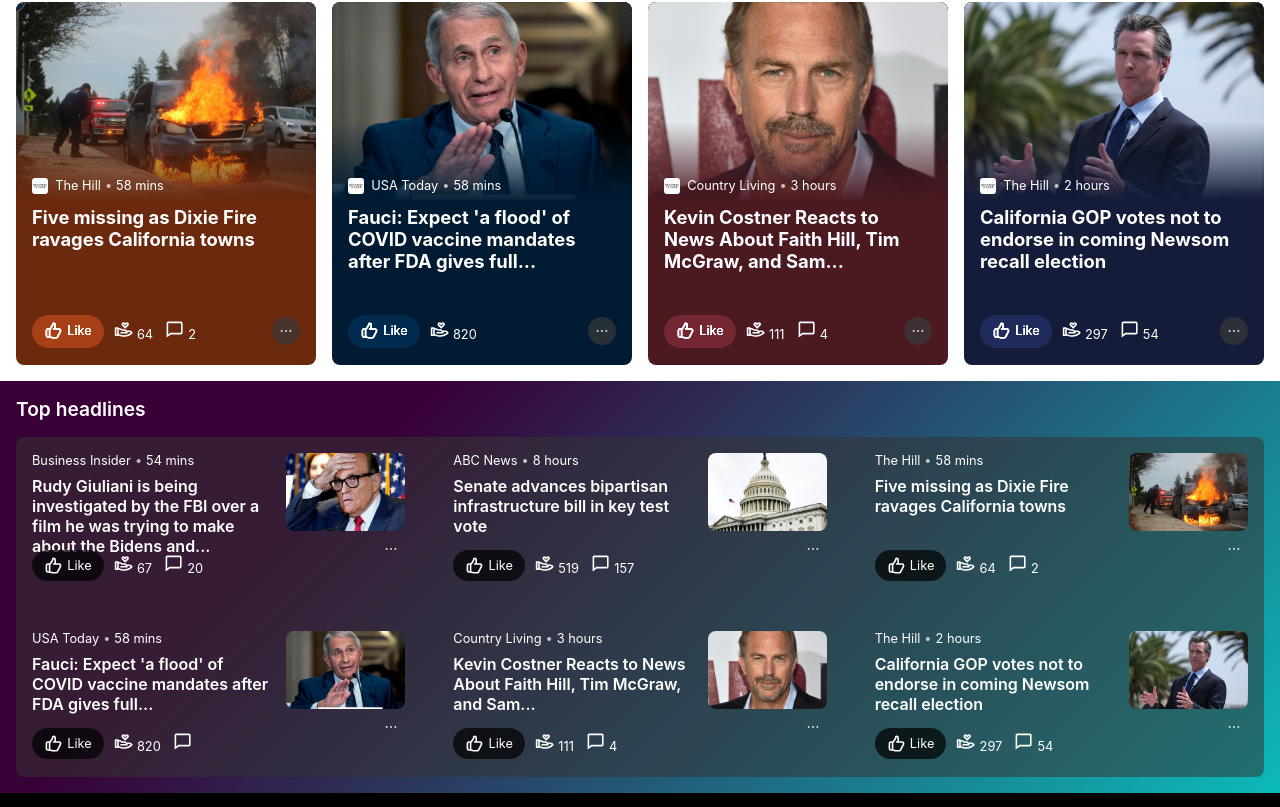
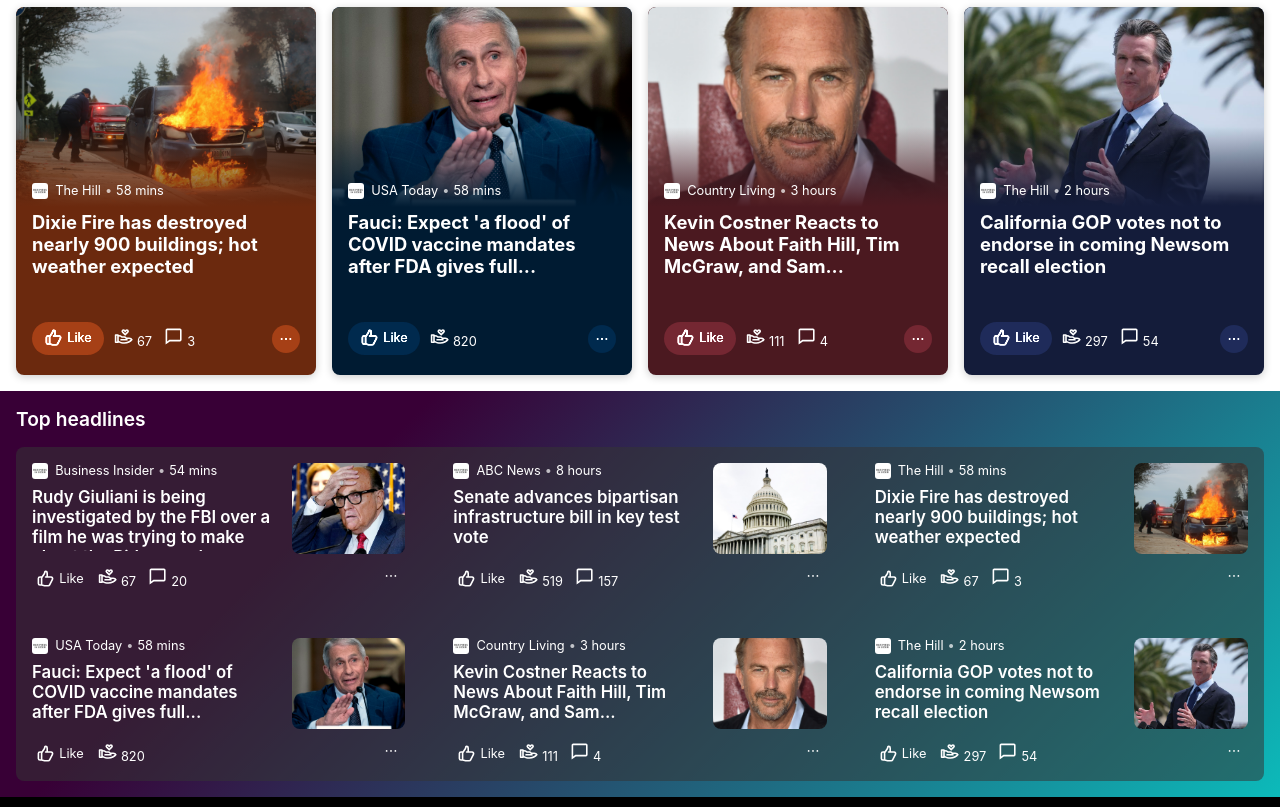
Before and after one commit to cxs2549/react-bing, a React (Create React App) app: page /#/ in a window 1280 px wide. Shown: the part 855-1662 px from the top of the page. Built offline with nearby package versions, Linux system fonts and the light colour scheme.

Commit message:
fix article props

```diff
--- a/src/components/Header/Bottombar/Icons/Icons.js
+++ b/src/components/Header/Bottombar/Icons/Icons.js
@@ -46,7 +46,7 @@
             </Link>
           </li>
           <li>
-            <NavLink to="/article/id">
+            <NavLink to="/articles/id">
               <FaRegNewspaper />
             </NavLink>
           </li>
--- a/src/data/articles.js
+++ b/src/data/articles.js
@@ -58,13 +58,13 @@
   },
   {
     id: 4,
-    headline: "Five missing as Dixie Fire ravages California towns",
+    headline: "Dixie Fire has destroyed nearly 900 buildings; hot weather expected",
     image: article5,
     network: "The Hill",
     sourceImage: bi,
     publishedAt: "58 mins",
-    likes: 64,
-    comments: 2,
+    likes: 67,
+    comments: 3,
     color: "#6B290E"
   },
   {
--- a/src/views/Home/Inner/Articles/Article/Article.js
+++ b/src/views/Home/Inner/Articles/Article/Article.js
@@ -7,6 +7,7 @@
 
 const StyledArticle = styled.div`
   width: 100%;
+  min-width: 260px;
   border-radius: 8px;
   overflow: hidden;
   margin-bottom: 1rem;
@@ -14,29 +15,40 @@
   display: flex;
   flex-flow: column;
   justify-content: space-between;
-  background-color: ${props => (props.color || '#333')};
+  background-color: ${(props) => (props.transparent ? "none" : props.color)};
+  background-image: linear-gradient(
+    to bottom,
+    ${(props) => props.color} ${(props) => (props.transparent ? "60%" : "100%")},
+    transparent
+  );
   overflow: hidden;
+  margin-right: 1rem;
+  box-shadow: var(--boxShadow);
   @media (min-width: 640px) {
     margin-bottom: 0;
   }
   #image {
-
     border-radius: 8px;
     flex-grow: 1;
     position: relative;
     z-index: 1;
     &::after {
-      content: '';
+      content: "";
       position: absolute;
       bottom: 0;
       left: 0;
       height: 5rem;
       right: 0;
-      background-image: linear-gradient(to bottom, transparent, ${props => (props.color || '#333')});
+      background-image: linear-gradient(
+        to top,
+        ${(props) => props.color},
+        transparent
+      );
     }
     img {
       width: 100%;
       height: 100%;
+      min-height: 100%;
       border-radius: 8px;
       object-fit: cover;
       object-position: center center;
@@ -46,26 +58,16 @@
   }
   #textContainer {
     position: relative;
-
   }
   #text {
     width: 100%;
-    color: ${props => (props.text || 'white')};
+    color: ${(props) => props.text || "white"};
     position: relative;
-    bottom: 0;
-    left: 0;
+
     padding: 1rem;
     margin-top: -2.5rem;
     z-index: 10;
-    &::after {
-      content: '';
-      position: absolute;
-      top: 0;
-      left: 0;
-      right: 0;
-      bottom: 0;
-      z-index: 0;
-    }
+
     #source {
       margin-bottom: 0.75rem;
       display: flex;
@@ -89,7 +91,8 @@
       }
     }
     h1 {
-      font-size: 115%;
+      font-size: ${(props) => (props.transparent ? "100%" : "115%")};
+      height: ${(props) => (props.transparent ? "66px" : "auto")};
       position: relative;
       z-index: 2;
       @media (min-width: 1024px) {
@@ -103,6 +106,7 @@
       justify-content: space-between;
       position: relative;
       z-index: 2;
+      height: 40px;
       #trio {
         display: flex;
         align-items: center;
@@ -123,7 +127,7 @@
           margin-right: 0.5rem;
           display: flex;
           align-items: center;
-          background-color: ${props => (props.color)};
+          background-color: ${(props) => props.color};
           filter: brightness(155%);
           border-radius: 99999px;
         }
@@ -133,15 +137,21 @@
         display: flex;
         align-items: center;
         background-color: rgba(58, 58, 58, 0.7);
+        background-color: ${(props) => props.color};
+        filter: brightness(155%);
         border-radius: 99999px;
       }
     }
   }
 `;
 
-const Article = ({ article }) => {
+const Article = ({ article, transparent }) => {
   return (
-    <StyledArticle color={article.color} text={article.text}>
+    <StyledArticle
+      color={article.color}
+      text={article.text}
+      transparent={transparent}
+    >
       <Link id="image" to="/articles/id">
         <img src={article.image} alt="" />
       </Link>
--- a/src/views/Home/Inner/TopHeadlines/Headlines/Headline/Headline.js
+++ b/src/views/Home/Inner/TopHeadlines/Headlines/Headline/Headline.js
@@ -8,7 +8,8 @@
   display: grid;
   grid-template-columns: 2fr 1fr;
   border-bottom: 1px solid rgb(99, 99, 99);
-max-height: 166px;
+  max-height: min-content;
+  gap: 1rem;
   @media (min-width: 768px) {
     border-bottom: none;
   }
@@ -17,16 +18,26 @@
     color: white;
     border-radius: 8px;
     position: relative;
+    padding: 0;
+    display: flex;
+    flex-flow: column;
+    min-height: 140px;
     padding: 1rem;
-
+    padding-right: 0;
+    justify-content: space-between;
     #source {
       margin-bottom: 0.5rem;
       display: flex;
-      justify-content: flex-start
-      img {
+      justify-content: flex-start img {
         max-width: 20px;
         max-height: 20px;
         margin-right: 0.5rem;
+        border-radius: 3px;
+      }
+      img {
+        max-width: 16px;
+        max-height: 16px;
+        margin-right: 0.45rem;
         border-radius: 3px;
       }
       span {
@@ -40,11 +51,13 @@
       }
     }
     h1 {
-      font-size: 100%;
-      height: 56px;
+      font-size: 105%;
+      min-height: 4rem;
+      max-height: 4rem;
+      overflow: hidden;
+      /* height: 56px; */
     }
     #icons {
-      margin-top: 0.75rem;
       display: flex;
       align-items: center;
       justify-content: space-between;
@@ -53,7 +66,7 @@
         align-items: center;
         > div {
           margin-right: 0.5rem;
-          padding: 6px 2px;
+          padding: 0 2px;
         }
         svg {
           font-size: 1.2rem;
@@ -63,11 +76,11 @@
           font-size: 80%;
         }
         #like {
-          padding: 6px 12px;
+          padding: 0 4px;
           margin-right: 0.5rem;
           display: flex;
           align-items: center;
-          background-color: rgba(0, 0, 0, 0.7);
+
           border-radius: 99999px;
         }
       }
@@ -79,15 +92,16 @@
     padding-bottom: 1rem;
     display: flex;
     flex-flow: column;
+    justify-content: space-between;
 
     img {
       max-width: 100%;
-      min-height: 60%;
-      max-height: 60%;
+
+      max-height: 72%;
       object-fit: cover;
       border-radius: 8px;
       flex-grow: 1;
-      margin-bottom: .25rem;
+      margin-bottom: 0.25rem;
     }
     #ellipsis {
       padding: 6px 6px;
@@ -99,13 +113,13 @@
   }
 `;
 
-const Headline = ({headline}) => {
+const Headline = ({ headline }) => {
   return (
     <StyledHeadline>
       <div id="text">
         <div id="innerText">
           <div id="source">
-            <img alt="" />
+            {headline.sourceImage && <img src={headline.sourceImage} alt="" />}
             <span>{headline.network}</span>
             <span>{headline.publishedAt}</span>
           </div>
@@ -120,11 +134,12 @@
                 <RiHandHeartLine />
                 <span>{headline.likes}</span>
               </div>
-
+              {headline.comments && (
                 <div>
                   <BiComment />
                   <span>{headline.comments}</span>
                 </div>
+              )}
             </div>
           </div>
         </div>
--- a/src/views/Home/Inner/Trending/Items/Item/Item.js
+++ b/src/views/Home/Inner/Trending/Items/Item/Item.js
@@ -11,15 +11,19 @@
   background-color: #00000059;
 
   border-radius: 8px;
-  margin-right: .75rem;
+  margin-right: 0.75rem;
   display: grid;
   grid-template-rows: repeat(2, 50%);
   #image {
-    background-image: url(${(props) => props.image});
-    background-size: cover;
-    background-position: center top;
+
+   img {
+     max-width: 100%;
+     min-height: 50%;
+     object-fit: cover;
+   }
     border-top-right-radius: 8px;
     border-top-left-radius: 8px;
+    height: 40vh;
   }
   #text {
     padding: 1rem;
@@ -74,8 +78,10 @@
 
 const Item = ({ item }) => {
   return (
-    <StyledItem image={item.image} id="item">
-      <div id="image"></div>
+    <StyledItem  id="item">
+      <div id="image">
+        <img src={item.image} alt="" />
+      </div>
       <div id="text">
         <div id="source">
           <span>{item.network}</span>
--- a/src/views/Home/Inner/Trending/Items/Items.js
+++ b/src/views/Home/Inner/Trending/Items/Items.js
@@ -1,6 +1,7 @@
 import styled from "styled-components";
 import Item from "./Item/Item";
 import {articles as master} from '../../../../../data/articles'
+import Article from "../../Articles/Article/Article";
 
 
 const StyledItems = styled.div`
@@ -14,7 +15,8 @@
   return (
     <StyledItems>
       {items.map((item, i) => (
-        <Item key={i} item={item} />
+        //
+        <Article article={item} key={i} transparent />
       ))}
     </StyledItems>
   );
```
Lines whose indentation alone changed are shown as unchanged.
